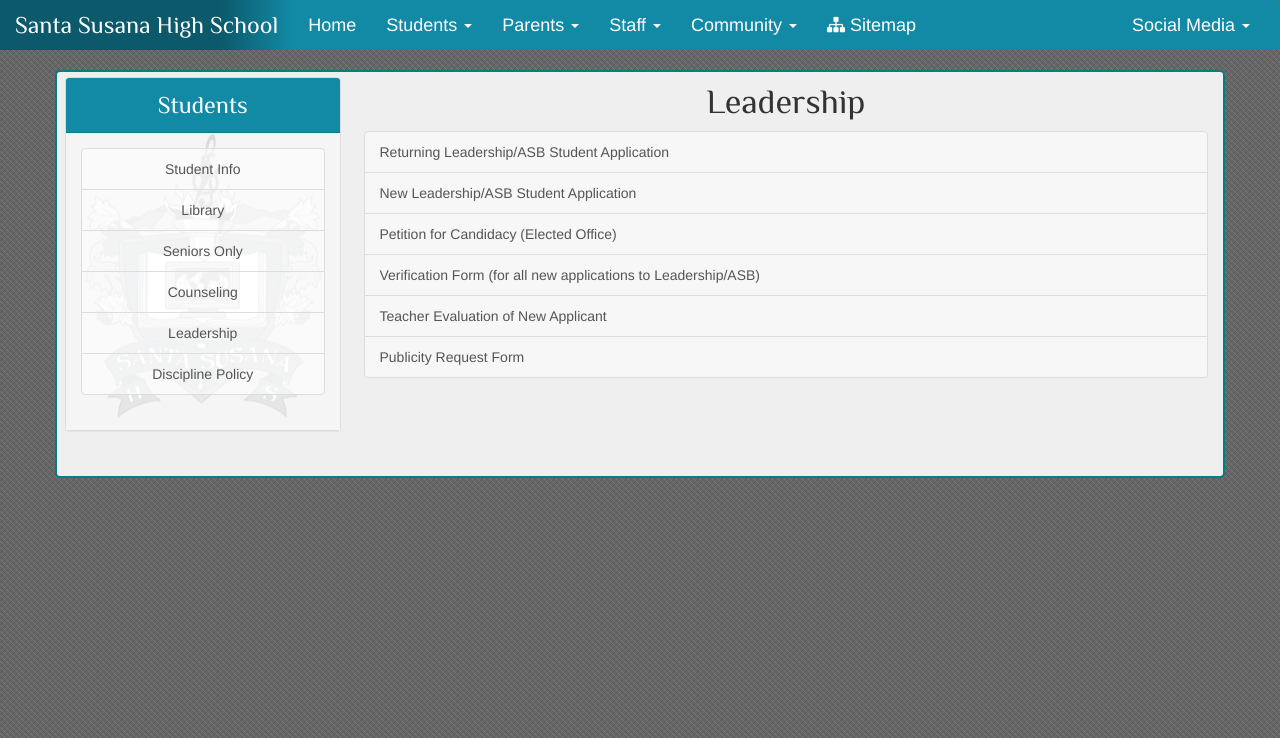
After one commit to JoseRivas1998/SSHS-Redesign, a PHP site: page /students/leadership.php in a window 1280 px wide. The commit adds this page. Shown: the top 738 px of the page. Run offline with PHP 8.4, Linux system fonts and the light colour scheme.

Commit message:
Leadership Page

```diff
--- a/aboutUs.php
+++ b/aboutUs.php
@@ -7,7 +7,7 @@
 			<div class="about-text">Hours: 7am-4:30pm M-F</div>
 			<img src="/img/layout/goldribbonlogo-icon.png" alt="" class="img-responsive" />
 			<div class="list-group">
-				<a href="" class="list-group-item"><i class="fa fa-university fa-fw"></i> <span class="list-text">School and Academy Structure</span></a>
+				<a href="resources/content/schoolandacademy/" class="list-group-item"><i class="fa fa-university fa-fw"></i> <span class="list-text">School and Academy Structure</span></a>
 				<a href="" class="list-group-item"><i class="fa fa-thumbs-o-up fa-fw"></i> <span class="list-text">School of Choice</span></a>
 				<a href="resources/downloads/2013-14SARCEnglish.pdf" target="_blank" class="list-group-item"><i class="fa fa-certificate fa-fw"></i> <span class="list-text">School Accountability Report Card</span></a>
 				<a href="resources/content/wasc/WASC-midterm-20122015.pdf" target="_blank" class="list-group-item"><i class="fa fa-file-text-o fa-fw"></i> <span class="list-text">WASC Mid-Term 2012-2015 Report</span></a>
--- a/inc/topnavbar.php
+++ b/inc/topnavbar.php
@@ -27,7 +27,7 @@
 					<li id="/students/seniorsonly.php"><a href="/students/seniorsonly.php">Seniors Only</a></li>
 					<li id="/counseling/"><a href="/counseling/">Counseling</a></li>
 					<li id="/counseling/ccc.php"><a href="/counseling/">College and Career Center (CCC)</a></li>
-					<li><a href="/">Leadership</a></li>
+					<li id="/students/leadership.php"><a href="/students/leadership.php">Leadership</a></li>
 					<li><a href="/resources/downloads/SVUSDDiscipline.pdf">Discipline Policy</a></li>
 				</ul>
 			</li>
--- a/sitemap/index.php
+++ b/sitemap/index.php
@@ -53,8 +53,8 @@
 							<a href="/students/seniorsonly.php" class="list-group-item">Seniors Only</a>
 							<a href="/counseling" class="list-group-item">Counseling</a>
 							<a href="/counseling/ccc.php" class="list-group-item">College and Career Center (CCC)</a>
-							<a href="" class="list-group-item">Leadership</a>
-							<a href="" class="list-group-item">Discipline Policy</a>
+							<a href="/students/leadership.php" class="list-group-item">Leadership</a>
+							<a href="/resources/downloads/SVUSDDiscipline.pdf" class="list-group-item">Discipline Policy</a>
 						</div>
 						<div class="list-group">
 							<a href="" class="list-group-item head">Staff</a>
--- /dev/null
+++ b/students/leadership.php
@@ -0,0 +1,55 @@
+
+<!DOCTYPE html>
+<html lang="en">
+
+<head>
+	<?php
+	$path = $_SERVER['DOCUMENT_ROOT'];
+    $path .= "/inc/head.php";
+    include($path);
+    ?>
+	<title>Leadership | Santa Susana High School</title>
+</head>
+
+<body>
+	<header>
+	<?php
+	$path = $_SERVER['DOCUMENT_ROOT'];
+    $path .= "/inc/topnavbar.php";
+    include($path);
+    ?>
+	</header>
+
+	<section id="content-wrapper">
+		<div class="container" id="content-container">
+			<div class="row">
+				<?php
+				include('left-nav.php');
+				?>
+				<div class="col-sm-9 col-xs-12">
+					<div class="row">
+						<div class="col-xs-12">
+							<div class="section-title">Leadership</div>
+							<div class="list-group">
+								<a href="https://docs.google.com/forms/d/1EiIzGU-eLTG9RKoz5xqxQuBDFFC73pMldCv_aeB5968/viewform" class="list-group-item" target="_blank">Returning Leadership/ASB Student Application</a>
+								<a href="https://docs.google.com/forms/d/16dGVoxe_MMNhlc200wdWHe14-w74sA6A9VRay_lDYZY/viewform" class="list-group-item" target="_blank">New Leadership/ASB Student Application</a>
+								<a href="https://docs.google.com/forms/d/1of6PHhQuXU0yRWwDCUCFELnSNg_kKpzea0s09FexCmw/viewform" class="list-group-item" target="_blank">Petition for Candidacy (Elected Office)</a>
+								<a href="https://docs.google.com/a/simivalleyusd.org/document/d/1nKBJR42T9sZsrcRO6AVjglAUzlWaItmzrbNmJRkDYVU/edit?usp=sharing" class="list-group-item" target="_blank">Verification Form (for all new applications to Leadership/ASB)</a>
+								<a href="https://docs.google.com/a/simivalleyusd.org/forms/d/19YzYpv3CLZduSRH35OsVUJNvm2eRz_VFxlmHON0Zrg0/viewform" class="list-group-item" target="_blank">Teacher Evaluation of New Applicant</a>
+								<a href="https://docs.google.com/forms/d/1CpRLzxjIlx1ftnCck1V7hL7L7fzXIgmSqiZ1PysKDGA/viewform" class="list-group-item" target="_blank">Publicity Request Form</a>
+							</div>
+						</div>
+					</div>
+				</div>
+			</div>
+		</div>
+	</section>
+
+	<?php
+	$path = $_SERVER['DOCUMENT_ROOT'];
+	$path .= "/inc/javascript.php";
+	include($path);
+	?>
+</body>
+
+</html>
--- a/students/left-nav.php
+++ b/students/left-nav.php
@@ -6,9 +6,9 @@
 				<a href="/students/studentinfo.php" class="list-group-item">Student Info</a>
 				<a href="/library/" class="list-group-item">Library</a>
 				<a href="/students/seniorsonly.php" class="list-group-item">Seniors Only</a>
-				<a href="" class="list-group-item">Counseling</a>
-				<a href="" class="list-group-item">Leadership</a>
-				<a href="" class="list-group-item">Discipline Policy</a>
+				<a href="/counseling" class="list-group-item">Counseling</a>
+				<a href="/students/leadership.php" class="list-group-item">Leadership</a>
+				<a href="/resources/downloads/SVUSDDiscipline.pdf" class="list-group-item">Discipline Policy</a>
 			</div>
 		</div>
 	</div>
```
Also changed, not shown: students/index.php (line endings or trailing spaces).
